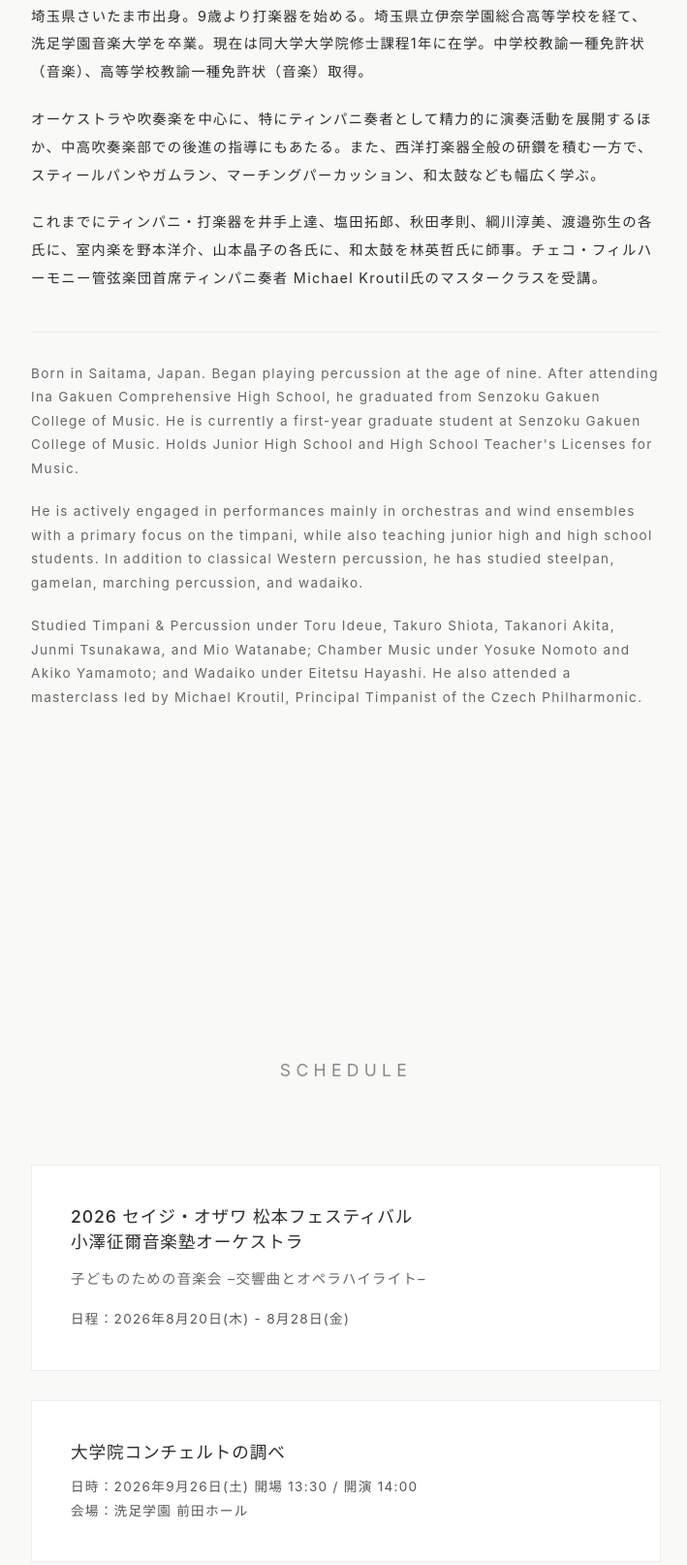
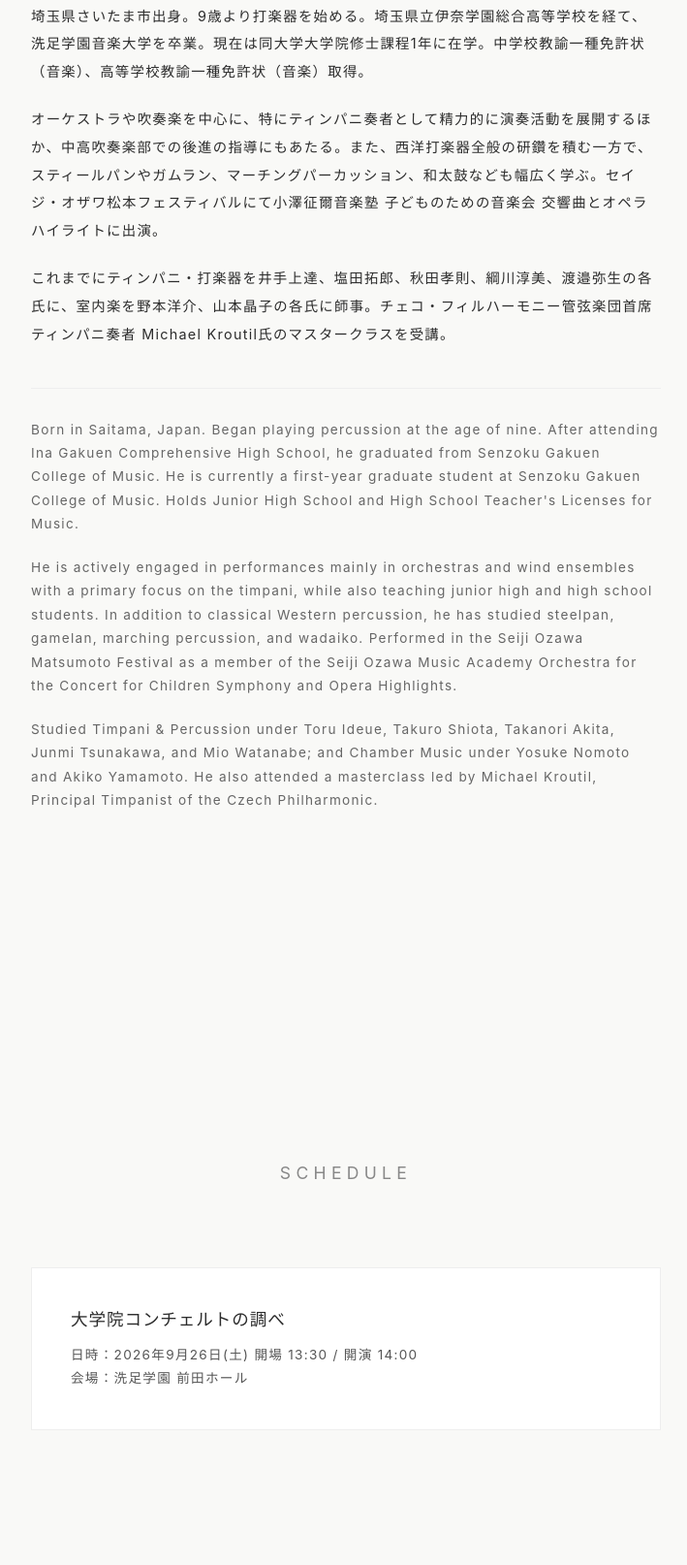
Before and after one commit to keigo-hatatsu/my-portfolio, a plain HTML site: page index.html in a window 1280 px wide. Shown: the part 1657-3271 px from the top of the page at 97% size, without its empty margins (283-992 px from the left). Drawn offline with Linux system fonts and the light colour scheme.

Commit message:
index.html

```diff
--- a/index.html
+++ b/index.html
@@ -4,6 +4,9 @@
     <meta charset="UTF-8">
     <meta name="viewport" content="width=device-width, initial-scale=1.0">
     <title>畑津 圭吾 | Keigo Hatatsu - Timpani & Percussion</title>
+
+    <!-- Google アナリティクスのコードを発行したら、ここに貼り付けてください -->
+
     <style>
         /* --- 基本デザイン設定 --- */
         body {
@@ -213,10 +216,10 @@
                 埼玉県さいたま市出身。9歳より打楽器を始める。埼玉県立伊奈学園総合高等学校を経て、洗足学園音楽大学を卒業。現在は同大学大学院修士課程1年に在学。中学校教諭一種免許状（音楽）、高等学校教諭一種免許状（音楽）取得。
             </p>
             <p>
-                オーケストラや吹奏楽を中心に、特にティンパニ奏者として精力的に演奏活動を展開するほか、中高吹奏楽部での後進の指導にもあたる。また、西洋打楽器全般の研鑽を積む一方で、スティールパンやガムラン、マーチングパーカッション、和太鼓なども幅広く学ぶ。
+                オーケストラや吹奏楽を中心に、特にティンパニ奏者として精力的に演奏活動を展開するほか、中高吹奏楽部での後進の指導にもあたる。また、西洋打楽器全般の研鑽を積む一方で、スティールパンやガムラン、マーチングパーカッション、和太鼓なども幅広く学ぶ。セイジ・オザワ松本フェスティバルにて小澤征爾音楽塾 子どものための音楽会 交響曲とオペラハイライトに出演。
             </p>
             <p>
-                これまでにティンパニ・打楽器を井手上達、塩田拓郎、秋田孝則、綱川淳美、渡邉弥生の各氏に、室内楽を野本洋介、山本晶子の各氏に、和太鼓を林英哲氏に師事。チェコ・フィルハーモニー管弦楽団首席ティンパニ奏者 Michael Kroutil氏のマスタークラスを受講。
+                これまでにティンパニ・打楽器を井手上達、塩田拓郎、秋田孝則、綱川淳美、渡邉弥生の各氏に、室内楽を野本洋介、山本晶子の各氏に師事。チェコ・フィルハーモニー管弦楽団首席ティンパニ奏者 Michael Kroutil氏のマスタークラスを受講。
             </p>
         </div>
 
@@ -225,10 +228,10 @@
                 Born in Saitama, Japan. Began playing percussion at the age of nine. After attending Ina Gakuen Comprehensive High School, he graduated from Senzoku Gakuen College of Music. He is currently a first-year graduate student at Senzoku Gakuen College of Music. Holds Junior High School and High School Teacher's Licenses for Music.
             </p>
             <p>
-                He is actively engaged in performances mainly in orchestras and wind ensembles with a primary focus on the timpani, while also teaching junior high and high school students. In addition to classical Western percussion, he has studied steelpan, gamelan, marching percussion, and wadaiko.
+                He is actively engaged in performances mainly in orchestras and wind ensembles with a primary focus on the timpani, while also teaching junior high and high school students. In addition to classical Western percussion, he has studied steelpan, gamelan, marching percussion, and wadaiko. Performed in the Seiji Ozawa Matsumoto Festival as a member of the Seiji Ozawa Music Academy Orchestra for the Concert for Children Symphony and Opera Highlights.
             </p>
             <p>
-                Studied Timpani & Percussion under Toru Ideue, Takuro Shiota, Takanori Akita, Junmi Tsunakawa, and Mio Watanabe; Chamber Music under Yosuke Nomoto and Akiko Yamamoto; and Wadaiko under Eitetsu Hayashi. He also attended a masterclass led by Michael Kroutil, Principal Timpanist of the Czech Philharmonic.
+                Studied Timpani & Percussion under Toru Ideue, Takuro Shiota, Takanori Akita, Junmi Tsunakawa, and Mio Watanabe; and Chamber Music under Yosuke Nomoto and Akiko Yamamoto. He also attended a masterclass led by Michael Kroutil, Principal Timpanist of the Czech Philharmonic.
             </p>
         </div>
     </div>
@@ -238,16 +241,7 @@
     <h2>Schedule</h2>
     <div class="schedule-list">
 
-        <!-- 1つ目の演奏会 -->
-        <div class="schedule-box">
-            <div class="concert-title">2026 セイジ・オザワ 松本フェスティバル<br>小澤征爾音楽塾オーケストラ</div>
-            <div class="concert-subtitle">子どものための音楽会 –交響曲とオペラハイライト–</div>
-            <div class="concert-info-text">
-                日程：2026年8月20日(木) - 8月28日(金)
-            </div>
-        </div>
-
-        <!-- 2つ目の演奏会 -->
+        <!-- 演奏会：大学院コンチェルトの調べ -->
         <div class="schedule-box">
             <div class="concert-title">大学院コンチェルトの調べ</div>
             <div class="concert-info-text">
```
